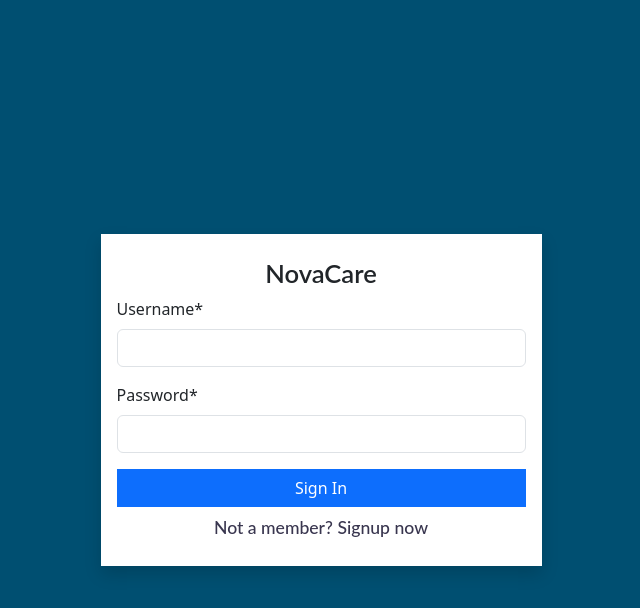
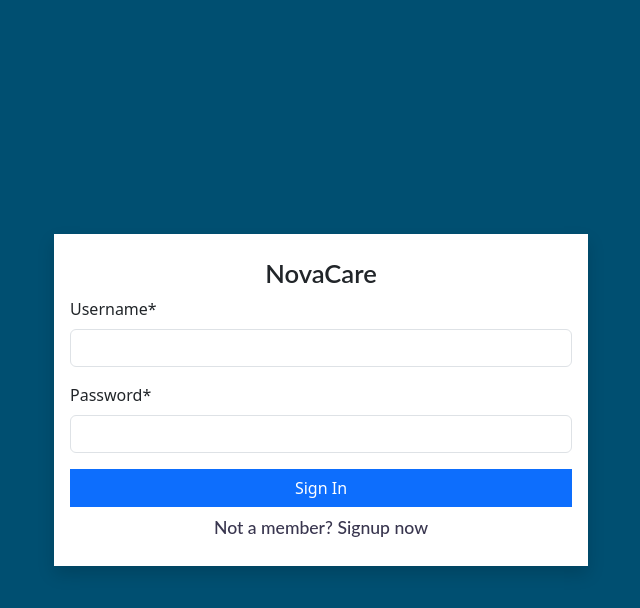
Before and after one commit to CodeOmari/NovaCare, a Django app: page /login/ in a window 1280 px wide. Shown: the top 608 px of the page, without its empty margins (319-959 px from the left). Run offline with Django 5.2, Linux system fonts and the light colour scheme; some libraries are stand-ins or nearby versions.

Commit message:
Updated login form

```diff
--- a/templates/login_form.html
+++ b/templates/login_form.html
@@ -24,7 +24,7 @@
 
     <div class="container vh-100 d-flex justify-content-center align-items-center">
         <div class="row justify-content-center w-100">
-            <div class="col-sm-5">
+            <div class="col-sm-6">
                 <form action="{% url 'login' %}" method="post" class="shadow px-3 py-4 create-form">
                     <h2 class="company-name text-center">NovaCare</h2>
                     {% csrf_token %}
```
